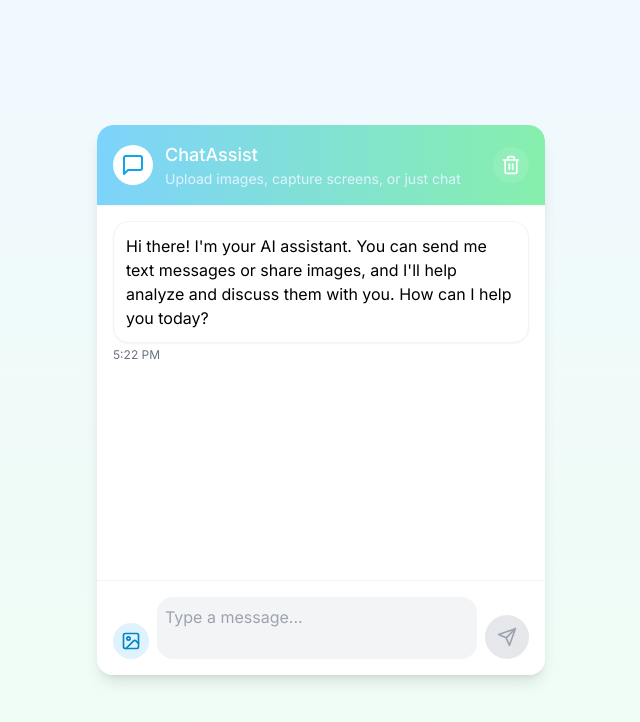
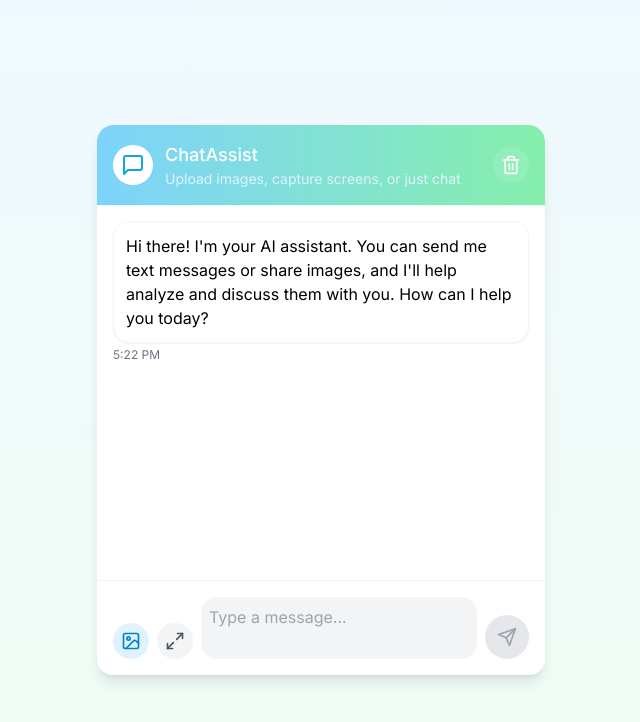
Before and after one commit to sunilbittu/chatbot-ai-gpt, a React (Vite) app: page / in a window 1280 px wide. Shown: the top 722 px of the page, without its empty margins (319-959 px from the left). Built offline with nearby package versions, Linux system fonts and the light colour scheme; no server answers.

Commit message:
Add detailed analysis toggle

```diff
--- a/src/components/InputArea.tsx
+++ b/src/components/InputArea.tsx
@@ -1,16 +1,18 @@
 import React, { useState, KeyboardEvent } from 'react';
 import { motion } from 'framer-motion';
-import { Send } from 'lucide-react';
+import { Send, Maximize2, Minimize2 } from 'lucide-react';
 import { useChat } from '../context/ChatContext';
 import ImageUpload from './ImageUpload';
 
 const InputArea: React.FC = () => {
   const [message, setMessage] = useState('');
+  const [isDetailed, setIsDetailed] = useState(false);
   const { addMessage } = useChat();
 
   const handleSendMessage = () => {
     if (message.trim()) {
-      addMessage(message.trim(), 'text');
+      const detailedPrefix = isDetailed ? "Please provide a detailed analysis of the following: " : "";
+      addMessage(detailedPrefix + message.trim(), 'text');
       setMessage('');
     }
   };
@@ -27,12 +29,26 @@ const InputArea: React.FC = () => {
       <div className="flex items-end gap-2">
         <ImageUpload />
 
+        <motion.button
+          whileHover={{ scale: 1.1 }}
+          whileTap={{ scale: 0.9 }}
+          onClick={() => setIsDetailed(!isDetailed)}
+          className={`p-2 rounded-full ${
+            isDetailed
+              ? 'bg-green-100 text-green-600'
+              : 'bg-gray-100 text-gray-600'
+          }`}
+          title={isDetailed ? "Detailed Analysis Mode" : "Normal Mode"}
+        >
+          {isDetailed ? <Minimize2 size={20} /> : <Maximize2 size={20} />}
+        </motion.button>
+
         <div className="flex-1 bg-gray-100 rounded-2xl p-2">
           <textarea
             value={message}
             onChange={(e) => setMessage(e.target.value)}
             onKeyDown={handleKeyDown}
-            placeholder="Type a message..."
+            placeholder={isDetailed ? "Ask for detailed analysis..." : "Type a message..."}
             className="w-full bg-transparent border-none outline-none resize-none min-h-[40px] max-h-[120px]"
             rows={1}
           />
@@ -52,6 +68,11 @@ const InputArea: React.FC = () => {
           <Send size={20} />
         </motion.button>
       </div>
+      {isDetailed && (
+        <div className="mt-2 text-xs text-gray-500 text-center">
+          Detailed analysis mode enabled - Responses will be more comprehensive
+        </div>
+      )}
     </div>
   );
 };
```
